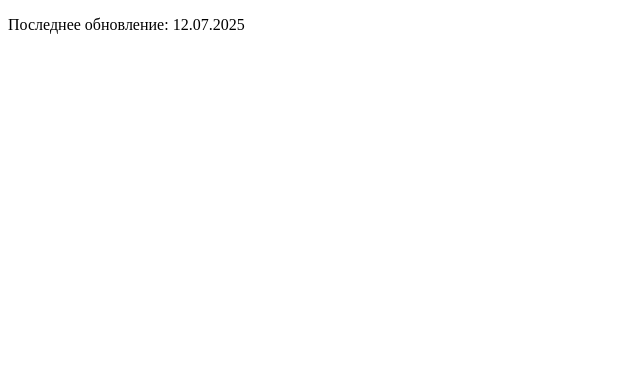
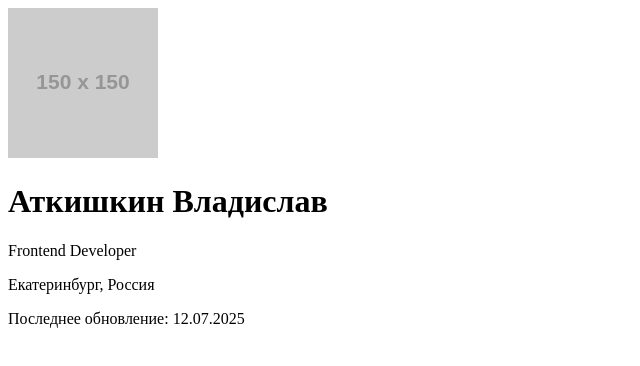
Before and after one commit to AtkishkinVlad/CV, a plain HTML site: page index.html in a window 1280 px wide. Shown: the whole page, without its empty margins (0-640 px from the left). Drawn offline with Linux system fonts and the light colour scheme; placeholder pictures from the web are drawn by us.

Commit message:
CV: добавил базовую информацию о себе в header

```diff
--- a/index.html
+++ b/index.html
@@ -11,7 +11,16 @@
 <body>
     <div class="container">
         <header>
-
+            <div>
+                <div>
+                    <img src="https://via.placeholder.com/150" alt="Аткишкин Владислав">
+                </div>
+                <div>
+                    <h1>Аткишкин Владислав</h1>
+                    <p>Frontend Developer</p>
+                    <p>Екатеринбург, Россия</p>
+                </div>
+            </div>
         </header>
 
         <main>
```
